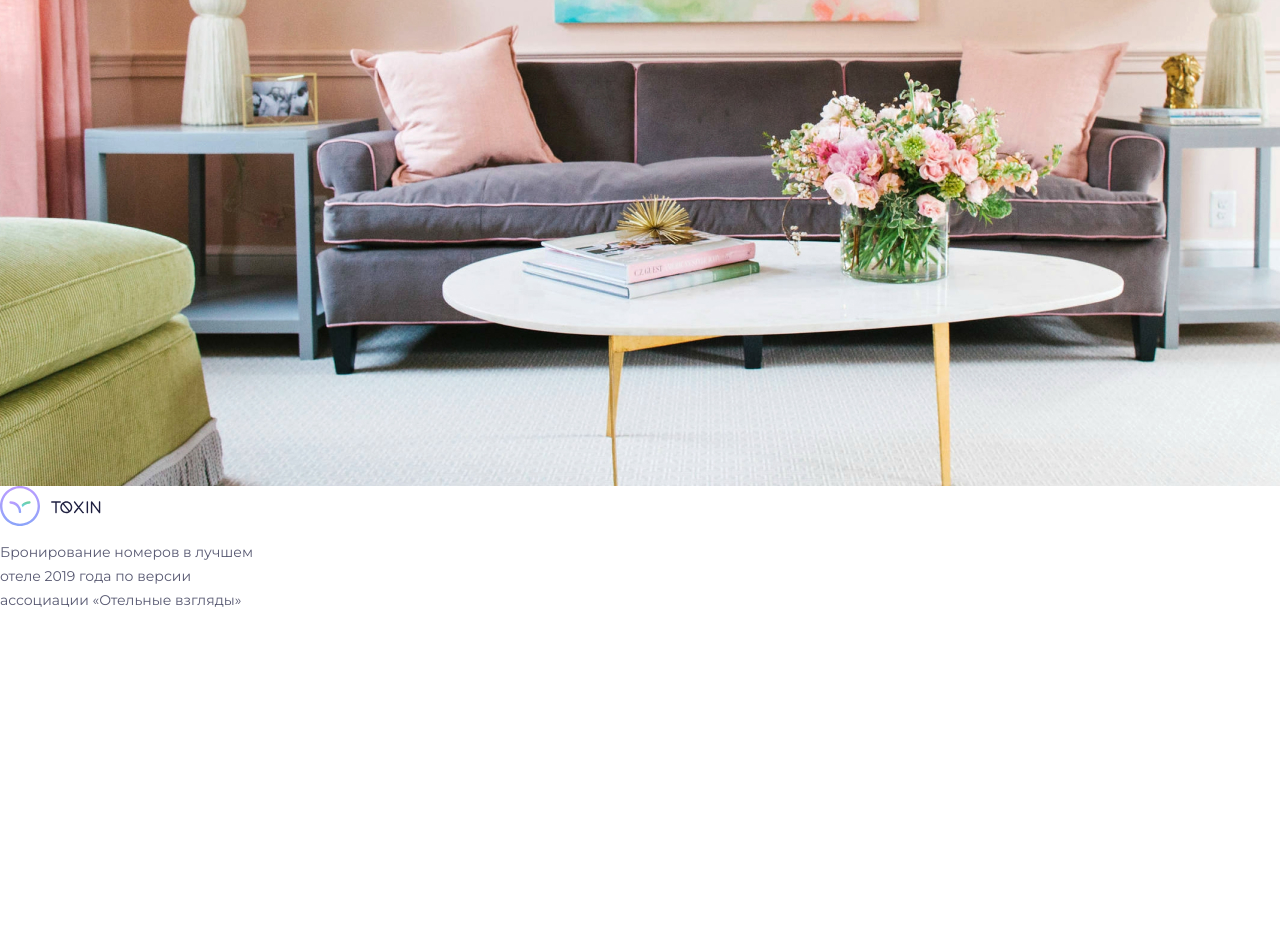
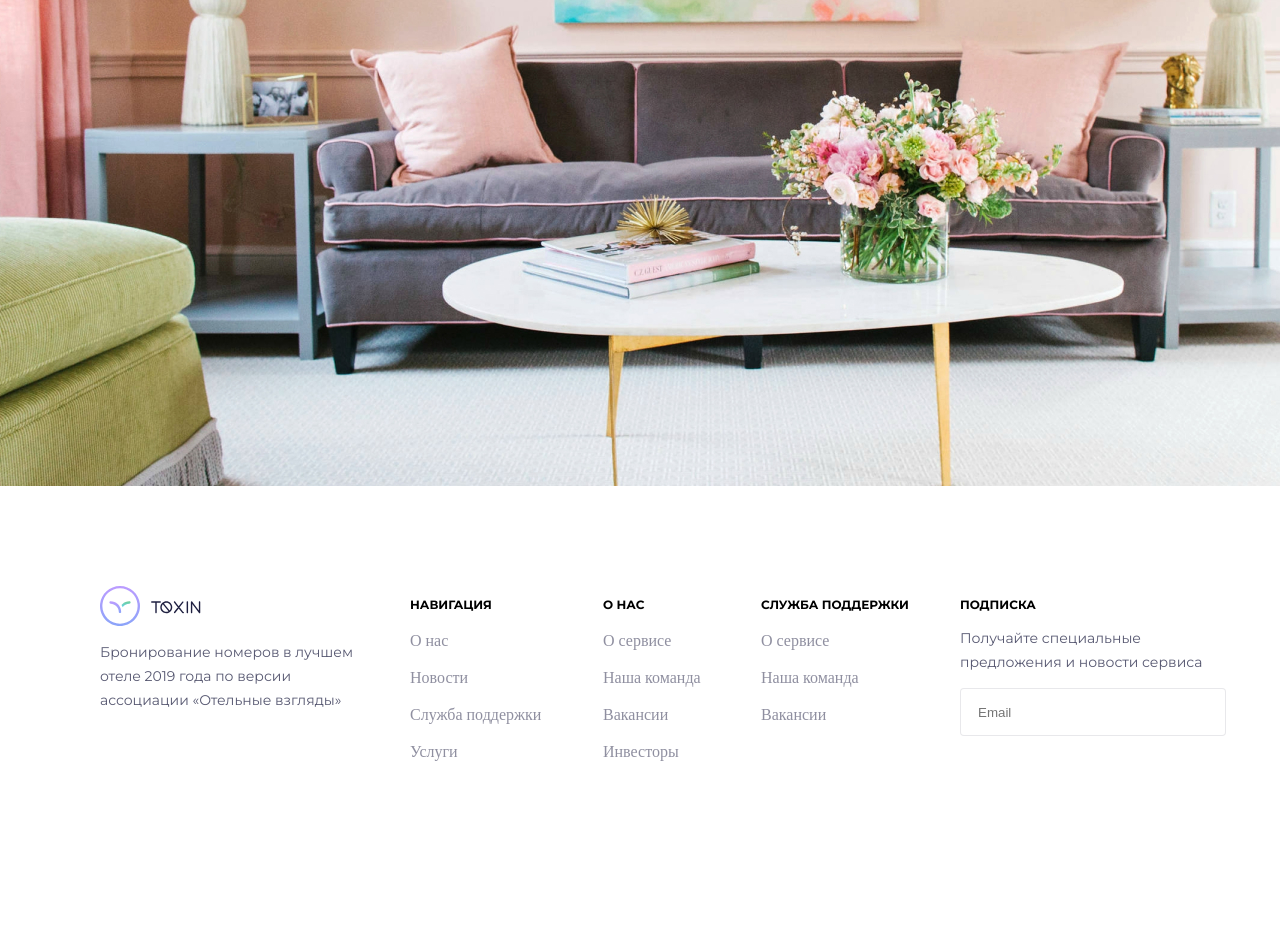
Before and after one commit to Sledge777/Site_toxin, a plain HTML site: page index.html in a window 1280 px wide. Shown: the part 414-1343 px from the top of the page. Drawn offline with nearby package versions, Linux system fonts and the light colour scheme; a web font is replaced by a local one.

Commit message:
basic structure

```diff
--- a/index.html
+++ b/index.html
@@ -85,7 +85,35 @@
 
             </div>
             <div class="footer_nav">
-
+                <p class="paragraph">НАВИГАЦИЯ</p>
+                <ul class="nav">
+                    <li>О нас</li>
+                    <li>Новости</li>
+                    <li>Служба поддержки</li>
+                    <li>Услуги</li>
+                </ul>
+            </div>
+            <div class="second_footer_nav">
+                <p class="paragraph">О НАС</p>
+                <ul class="nav">
+                    <li>О сервисе</li>
+                    <li>Наша команда</li>
+                    <li>Вакансии</li>
+                    <li>Инвесторы</li>
+                </ul>
+            </div>
+            <div class="third_footer_nav">
+                <p class="paragraph">СЛУЖБА ПОДДЕРЖКИ</p>
+                <ul class="nav">
+                    <li>О сервисе</li>
+                    <li>Наша команда</li>
+                    <li>Вакансии</li>
+                </ul>
+            </div>
+            <div class="mail">
+                <p class="paragraph">ПОДПИСКА</p>
+                <p class="text">Получайте специальные предложения и новости сервиса</p>
+                <input class="mail_button" placeholder="Email"></input>
             </div>
         </div>
         <div class="sub_footer"></div>
--- a/main.css
+++ b/main.css
@@ -1,8 +1,9 @@
-@import url('https://fonts.googleapis.com/css2?family=Merriweather:wght@400;700&family=Montserrat&family=Mooli&family=Oswald&family=Tillana:wght@500;600&display=swap');
+@import url('https://fonts.googleapis.com/css2?family=Montserrat:wght@400;700&display=swap');
 body {
     margin:0;
     padding: 0;
     background-color: black;
+
 }
 header {
     display: flex;
@@ -88,7 +89,8 @@ footer {
 }
 .data {
     display:flex;
-    height: 100%;
+    padding-top: 100px;
+    padding-left: 100px;
 }
 .text {
     font-family: 'Montserrat', sans-serif;
@@ -104,3 +106,62 @@ footer {
     height: 40px;
     width: 105px;
 }
+.footer_nav {
+    height:168px;
+    width: 143px;
+}
+.nav {
+    list-style-type: none;
+    color: #1F204180;
+    padding: 0;
+    margin: 0;
+    line-height: 17px;
+}
+.nav li {
+    margin-top: 20px;
+}
+.paragraph {
+    font-family: 'Montserrat', sans-serif;
+    font-weight: bold;
+    font-size: 12px;
+    line-height: 14px;
+}
+.second_footer_nav {
+    height:168px;
+    width: 108px;
+}
+.third_footer_nav {
+    height:130px;
+    width: 149px;
+}
+.mail {
+    width: 260px;
+    height: 100%;
+
+}
+.mail_button {
+    width: 260px;
+    height: 44px;
+    border-radius: 4px;
+    border: 1px solid rgba(31, 32, 65, 0.1);
+    background-color: #FFFFFF;
+    color:#1F204180;
+}
+::-webkit-input-placeholder {
+    padding-left: 15px;
+    }
+
+    :-moz-placeholder {
+        padding-left: 15px;
+    }
+
+    ::-moz-placeholder {
+        padding-left: 15px;
+    }
+
+    :-ms-input-placeholder {
+        padding-left: 15px;
+    }
+    .data div {
+        margin-right: 50px;
+    }
```
